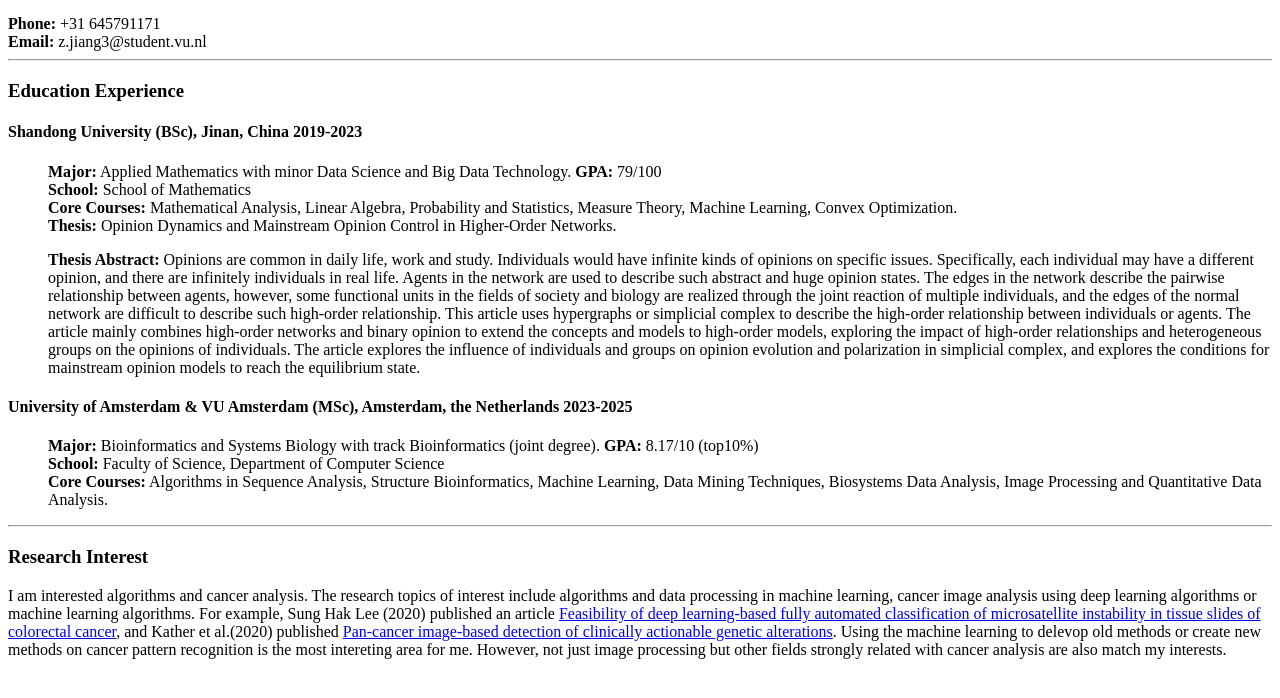
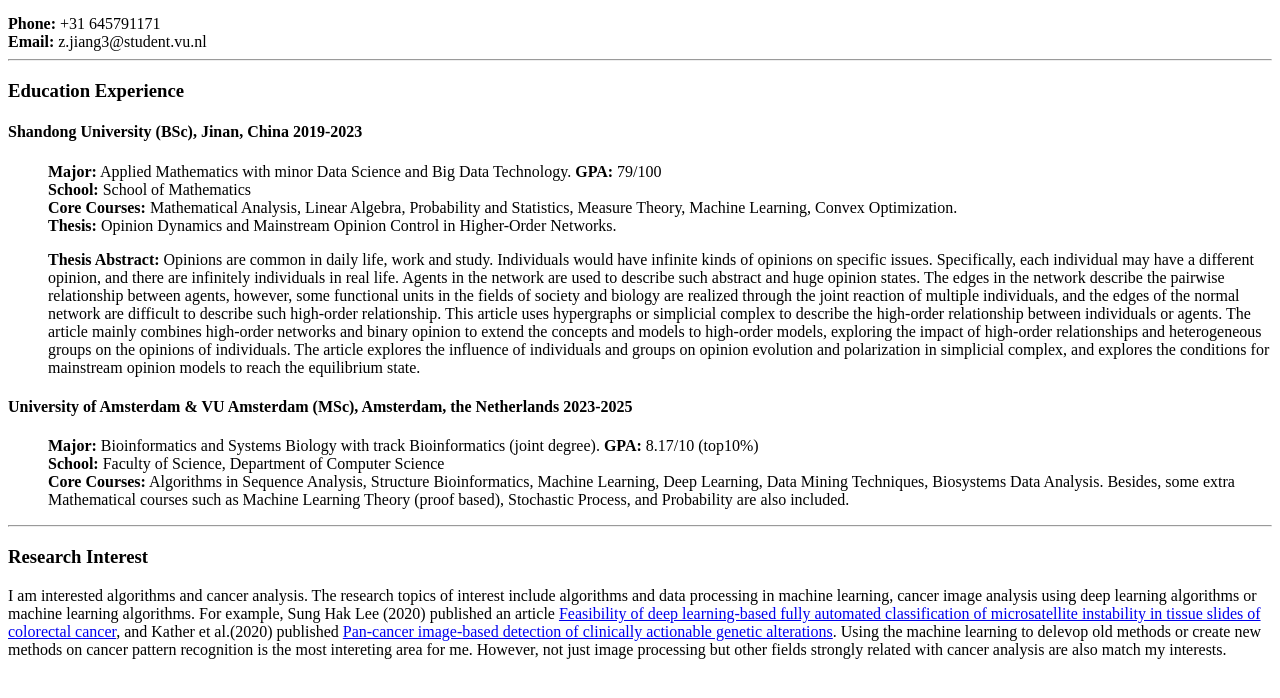
Before and after one commit to ZhengtingJiang/ZhengtingJiang.github.io, a plain HTML site: page CV.html in a window 1280 px wide. Shown: the part 70-768 px from the top of the page. Drawn offline with Linux system fonts and the light colour scheme.

Commit message:
Update CV.html

```diff
--- a/CV.html
+++ b/CV.html
@@ -51,8 +51,9 @@
     <b>School:</b> Faculty of Science, Department of Computer Science
     <br>
     <br\>
-    <b>Core Courses:</b> Algorithms in Sequence Analysis, Structure Bioinformatics, Machine Learning,
-    Data Mining Techniques, Biosystems Data Analysis, Image Processing and Quantitative Data Analysis.
+    <b>Core Courses:</b> Algorithms in Sequence Analysis, Structure Bioinformatics, Machine Learning, Deep Learning,
+    Data Mining Techniques, Biosystems Data Analysis. Besides, some extra Mathematical courses such as Machine Learning Theory (proof based),
+    Stochastic Process, and Probability are also included.
 </ul>
 <hr/>
 <h3>Research Interest</h3>
```
